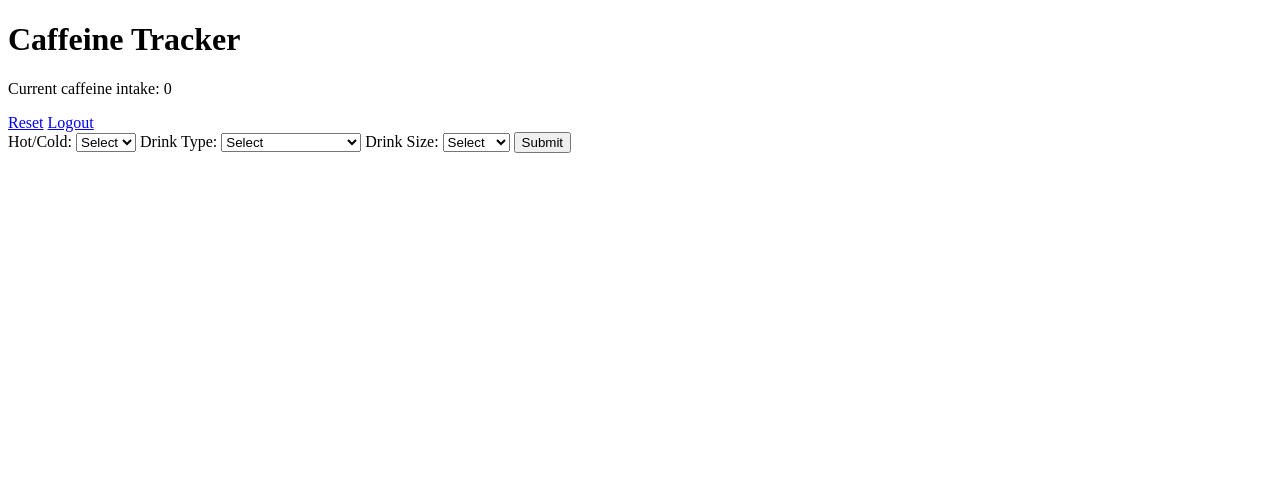
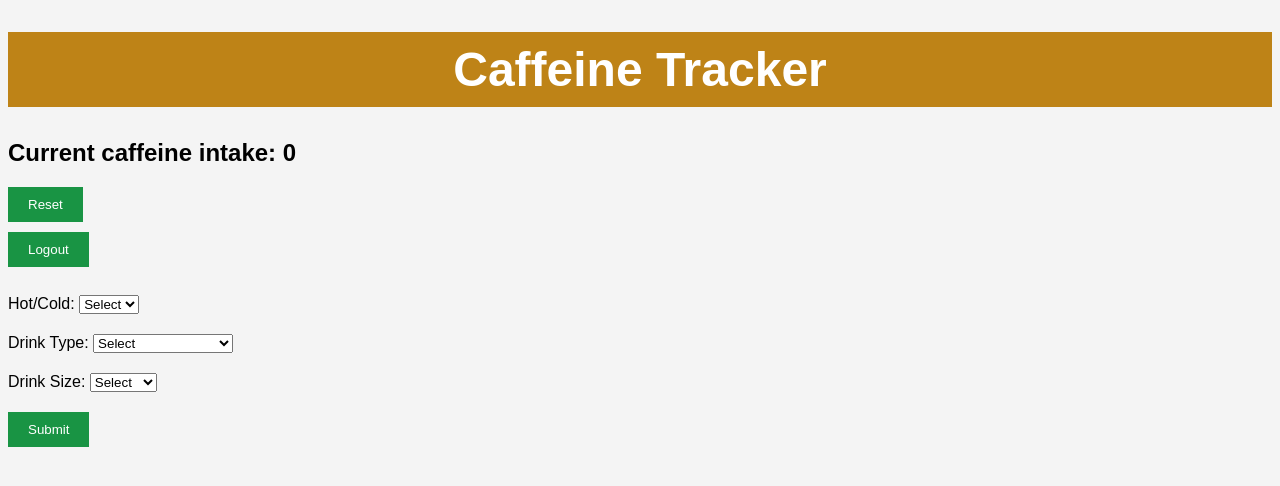
Before and after one commit to solbell2/dubhacks23, a Flask app: page /counter/1 in a window 1280 px wide. Shown: the top 486 px of the page. Run offline with Flask 3, Linux system fonts and the light colour scheme; the visitor is signed in with stand-in values (Sample User, id 1).

Commit message:
Added style
Added color and buttons

```diff
--- a/app/static/style.css
+++ b/app/static/style.css
@@ -1,48 +1,70 @@
-/* Style the dropdown container */
+/* Apply styles to the body */
+body {
+    font-family: Arial, sans-serif;
+    background-color: #f2f2f2d7;
+    padding: 0;
+}
+
+/* Style the header */
+h1 {
+    background-color: #be8317;
+    color: #fff;
+    text-align: center;
+    padding: 10px;
+    font-size: 48px;
+}
+
+/* Style the main content */
+.container {
+    max-width: 800px;
+    margin: 0 auto;
+    padding: 20px;
+    background-color: #fff;
+    box-shadow: 0 0 10px rgba(0, 0, 0, 0.1);
+}
+
+/* Style the dropdowns */
 .dropdown {
-    position: relative;
+    margin-bottom: 20px;
+}
+
+/* Style the buttons */
+button {
+    background-color: #199444;
+    color: #fff;
+    padding: 10px 20px;
+    border: none;
+    cursor: pointer;
+    margin-bottom: 10px;
+}
+
+button:hover {
+    background-color: #309854;
+}
+
+/* Add spacing to the Reset and Logout links */
+a {
+    margin-right: 10px;
+}
+
+/* Center the main content horizontally */
+.container {
+    display: flex;
+    flex-direction: column;
+    align-items: center;
+    justify-content: center;
+    min-height: 100vh; /* Use min-height instead of height for full viewport height */
+}
+
+/* Center the buttons and links horizontally */
+button,
+a {
     display: inline-block;
 }
 
-/* Style the dropdown button */
-.dropbtn {
-    background-color: #3498db;
-    color: white;
-    padding: 10px;
-    border: none;
-    cursor: pointer;
+/* Make Login button 2x bigger and center it */
+.login-button {
+    font-size: 2em;
+    display: block;
+    margin: 0 auto;
 }
-
-/* Style the dropdown content (hidden by default) */
-.dropdown-content {
-    display: none;
-    position: absolute;
-    background-color: #f9f9f9;
-    min-width: 160px;
-    box-shadow: 0px 8px 16px 0px rgba(0,0,0,0.2);
-    z-index: 1;
-}
-
-/* Style the dropdown links */
-.dropdown-content a {
-    color: black;
-    padding: 12px 16px;
-    text-decoration: none;
-    display: block;
-}
-
-/* Add a hover effect to the dropdown links */
-.dropdown-content a:hover {
-    background-color: #f1f1f1;
-}
-
-/* Show the dropdown content when the dropdown button is hovered over */
-.dropdown:hover .dropdown-content {
-    display: block;
-}
-
-/* Add a caret icon (dropdown arrow) */
-.dropbtn::after {
-    content: "\25BC"; /* Unicode character for a down arrow */
-    padding-left: 10px;
-}
--- a/app/templates/counter.html
+++ b/app/templates/counter.html
@@ -6,10 +6,19 @@
 </head>
 <body>
     <h1>Caffeine Tracker</h1>
-    <p>Current caffeine intake: {{ counter }}</p>
-    <a href="{{ url_for('reset', user_id=user_id) }}">Reset</a>
-    <a href="{{ url_for('logout') }}">Logout</a>
+    <h2>Current caffeine intake: {{ counter }}</h2>
 
+    <!-- Reset Button -->
+    <form method="get" action="{{ url_for('reset', user_id=user_id) }}">
+        <button type="submit">Reset</button>
+    </form>
+
+    <!-- Logout Button -->
+    <form method="get" action="{{ url_for('logout') }}">
+        <button type="submit">Logout</button>
+    </form>
+
+    <br>
 
     <form method="POST" action="{{ url_for('process', user_id=user_id) }}">
         <!-- First Dropdown: Hot/Cold -->
--- a/app/templates/login.html
+++ b/app/templates/login.html
@@ -2,6 +2,7 @@
 <html>
 <head>
     <title>Login</title>
+    <link rel="stylesheet" type="text/css" href="{{ url_for('static', filename='style.css') }}?v=1">
 </head>
 <body>
     <h1>Login</h1>
--- a/app/templates/register.html
+++ b/app/templates/register.html
@@ -2,6 +2,7 @@
 <html>
 <head>
     <title>Register</title>
+    <link rel="stylesheet" type="text/css" href="{{ url_for('static', filename='style.css') }}?v=1">
 </head>
 <body>
     <h1>Register</h1>
```
Also changed, not shown: app/templates/index.html (+5 -2 lines).
